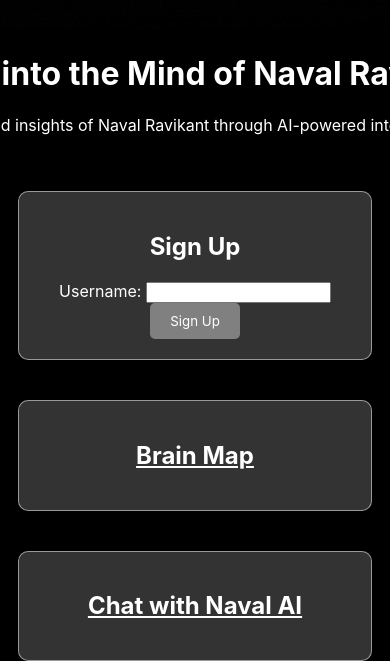
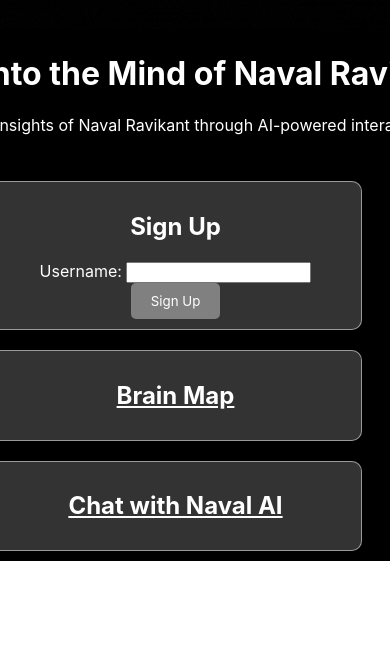
Before and after one commit to arnavbee/whatscapepro, a plain HTML site: page index.html in a window 390 px wide. Shown: the part 619-1280 px from the top of the page. After the commit the page ends 1180 px from the top, so only its background shows below. Drawn offline with Linux system fonts and the light colour scheme; a script that the page names is missing.

Commit message:
Update styles.css

```diff
--- a/styles.css
+++ b/styles.css
@@ -75,3 +75,26 @@ a {
 .user-input {
   justify-content: center;
 }
+
+@media (max-width: 768px) {
+  .container {
+    width: 90%;
+  }
+
+  .menu {
+    text-align: center;
+  }
+
+  .menu li {
+    display: block;
+    margin: 10px 0;
+  }
+
+  .signup,
+  .brainmap,
+  .chat {
+    width: 100%;
+    margin: 10px;
+    padding: 10px;
+  }
+}
```
